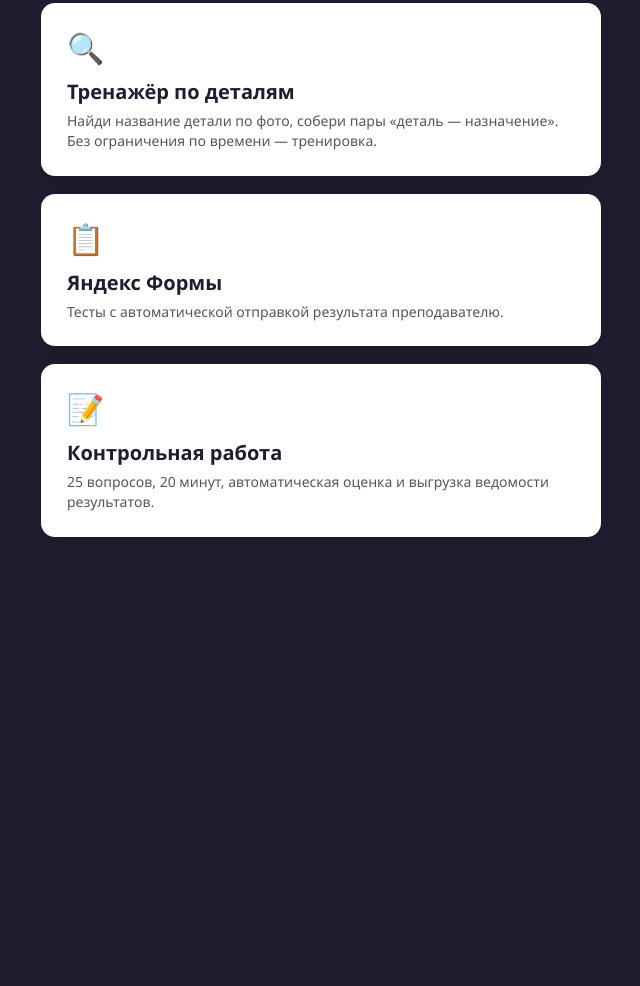
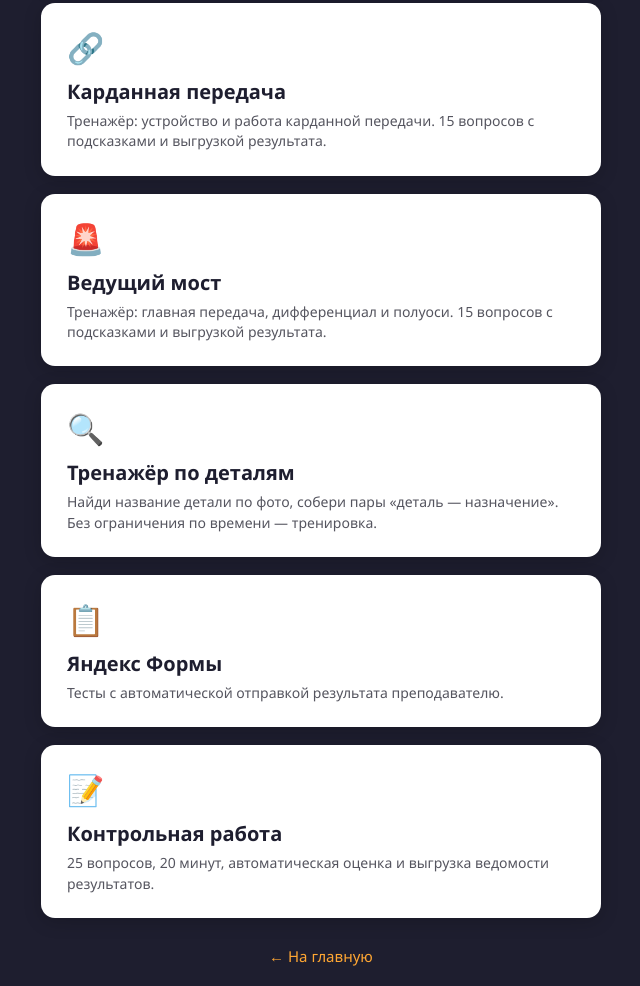
Before and after one commit to AGPekunov/ustroystvo-avto, a plain HTML site: page transmissiya/index.html in a window 1280 px wide. Shown: the part 494-1480 px from the top of the page, without its empty margins (319-959 px from the left). Before the commit the page ends 1069 px from the top, so only its background shows below. Drawn offline with Linux system fonts and the light colour scheme.

Commit message:
Update index.html

```diff
--- a/transmissiya/index.html
+++ b/transmissiya/index.html
@@ -47,6 +47,15 @@
   .card h2 { font-size: 20px; margin-bottom: 6px; color: #1e1e2f; }
   .card p { color: #55555f; font-size: 14px; line-height: 1.45; }
   .card .icon { font-size: 30px; margin-bottom: 10px; }
+  .back {
+    display: block;
+    text-align: center;
+    margin-top: 28px;
+    color: #ffa733;
+    text-decoration: none;
+    font-size: 15px;
+  }
+  .back:hover { text-decoration: underline; }
 </style>
 </head>
 <body>
@@ -66,6 +75,18 @@
     <p>Тренажёр: устройство и работа КПП. 15 вопросов с подсказками и выгрузкой результата.</p>
   </a>
 
+  <a class="card" href="kardannaya.html">
+    <div class="icon">&#128279;</div>
+    <h2>Карданная передача</h2>
+    <p>Тренажёр: устройство и работа карданной передачи. 15 вопросов с подсказками и выгрузкой результата.</p>
+  </a>
+
+  <a class="card" href="vedushiy-most.html">
+    <div class="icon">&#128680;</div>
+    <h2>Ведущий мост</h2>
+    <p>Тренажёр: главная передача, дифференциал и полуоси. 15 вопросов с подсказками и выгрузкой результата.</p>
+  </a>
+
   <a class="card" href="trenezher.html">
     <div class="icon">&#128269;</div>
     <h2>Тренажёр по деталям</h2>
@@ -83,6 +104,8 @@
     <h2>Контрольная работа</h2>
     <p>25 вопросов, 20 минут, автоматическая оценка и выгрузка ведомости результатов.</p>
   </a>
+
+  <a class="back" href="../index.html">&#8592; На главную</a>
 </div>
 </body>
 </html>
```
